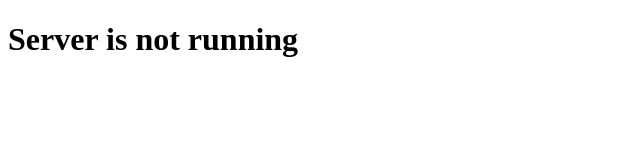
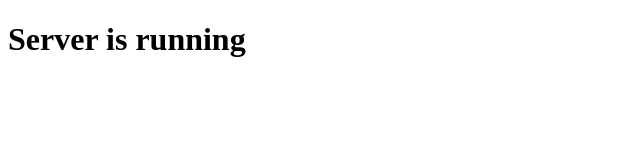
Before and after one commit to PiyushMohata/node-server, a website: page index.html in a window 1280 px wide. Shown: the whole page, without its empty margins (0-640 px from the left). Drawn offline with Linux system fonts and the light colour scheme.

Commit message:
Latest one that is running

```diff
--- a/index.html
+++ b/index.html
@@ -6,6 +6,6 @@
     <title>Express HTML Server</title>
 </head>
 <body>
-    <h1>Server is not running</h1>
+    <h1>Server is running</h1>
 </body>
 </html>
```
Also changed, not shown: .github/workflows/deploy.yml.
